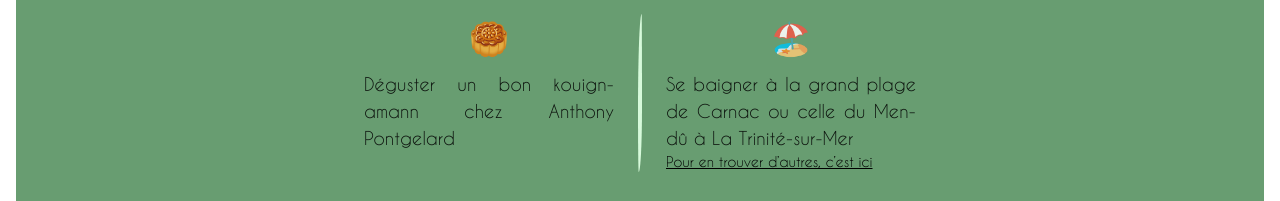
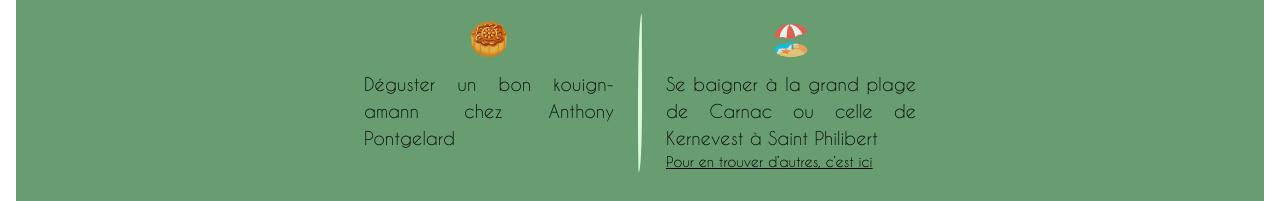
Before and after one commit to GregdTd/gregdtd.github.io, a React (Vite) app: page / in a window 1280 px wide. Shown: the part 3894-4095 px from the top of the page. Built offline with nearby package versions, Linux system fonts and the light colour scheme.

Commit message:
Update Activities.tsx

```diff
--- a/src/pages/Activities.tsx
+++ b/src/pages/Activities.tsx
@@ -79,8 +79,7 @@ export const Activities: React.FC = () => {
           <Activity>
             <Emoji value="🏖️" />
             <Header>
-              Se baigner à la grand plage de Carnac ou celle du Men-dû à La
-              Trinité-sur-Mer
+              Se baigner à la grand plage de Carnac ou celle de Kernevest à Saint Philibert
             </Header>
             <Link url="https://plages.letelegramme.fr/56340/carnac">
               Pour en trouver d’autres, c’est ici
```
